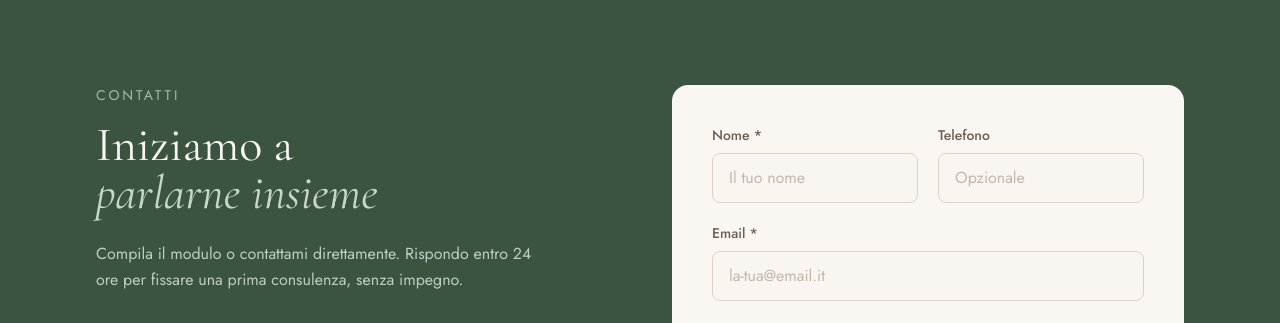
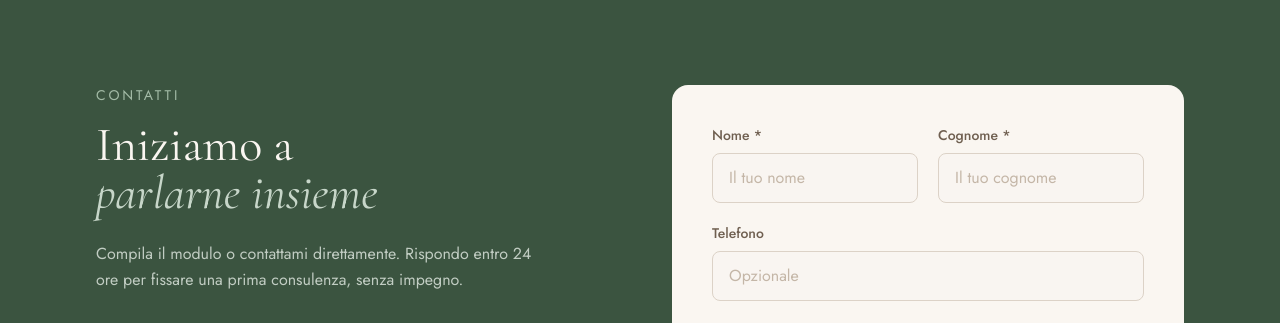
Before and after one commit to daniele-morello/psycho-main, a React (Vite) app: page / in a window 1280 px wide. Shown: the part 5200-5523 px from the top of the page. Built offline with nearby package versions, Linux system fonts and the light colour scheme; no server answers.

Commit message:
aggiunto cognome nel form di richiesta

```diff
--- a/src/components/Contact.tsx
+++ b/src/components/Contact.tsx
@@ -32,7 +32,8 @@ export default function Contact() {
 
     const formData = new FormData(form);
     const payload = {
-      name: String(formData.get("name") || ""),
+      name: String(formData.get("name") || "").trim(),
+      surname: String(formData.get("surname") || "").trim(),
       email: String(formData.get("email") || "").trim(),
       phone: String(formData.get("phone") || ""),
       message: String(formData.get("message") || ""),
@@ -196,20 +197,35 @@ export default function Contact() {
                     <input
                       name="name"
                       required
+                      autoComplete="given-name"
                       className={inputClass}
                       placeholder="Il tuo nome"
                     />
                   </div>
                   <div>
                     <label className="block text-sm text-stone-700 mb-2 font-medium">
-                      Telefono
+                      Cognome *
                     </label>
                     <input
-                      name="phone"
+                      name="surname"
+                      required
+                      autoComplete="family-name"
                       className={inputClass}
-                      placeholder="Opzionale"
+                      placeholder="Il tuo cognome"
                     />
                   </div>
+                </div>
+
+                <div>
+                  <label className="block text-sm text-stone-700 mb-2 font-medium">
+                    Telefono
+                  </label>
+                  <input
+                    name="phone"
+                    autoComplete="tel"
+                    className={inputClass}
+                    placeholder="Opzionale"
+                  />
                 </div>
 
                 <div>
```
Also changed, not shown: 2 other files (tests, documents, lock files or other folders).
